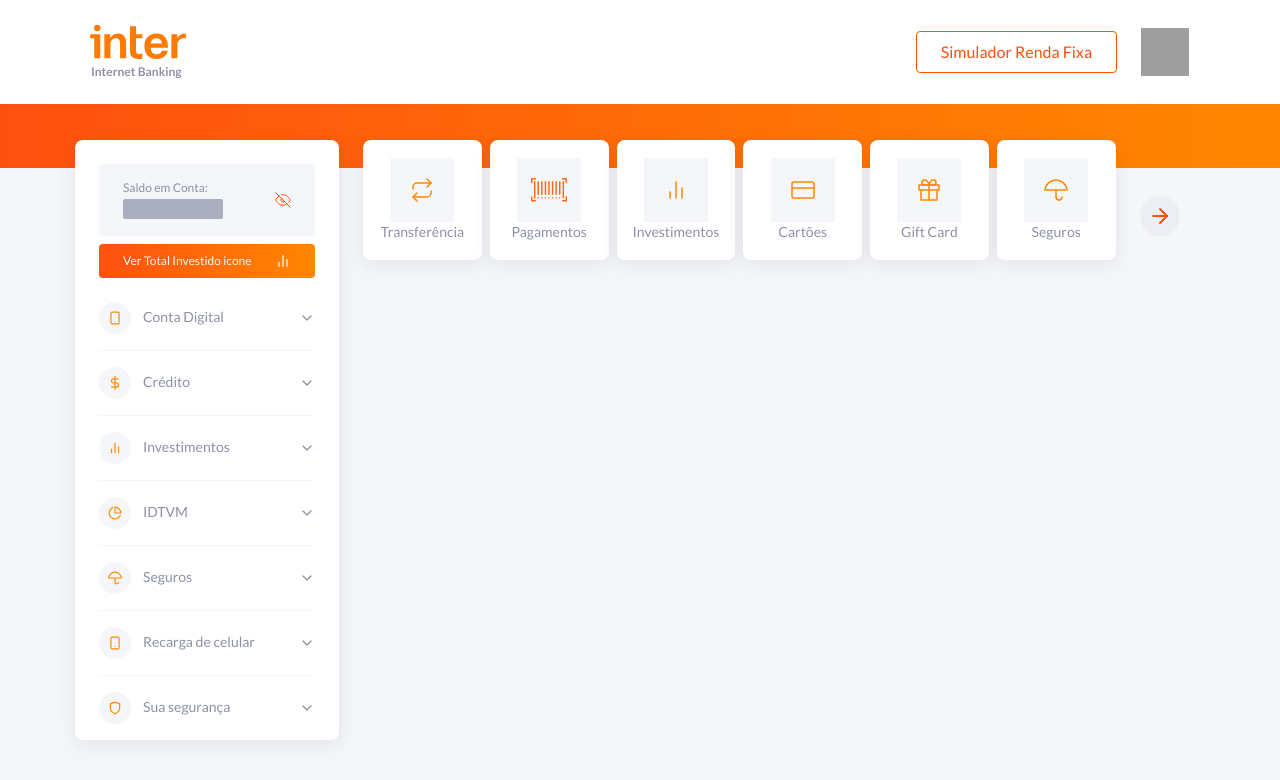
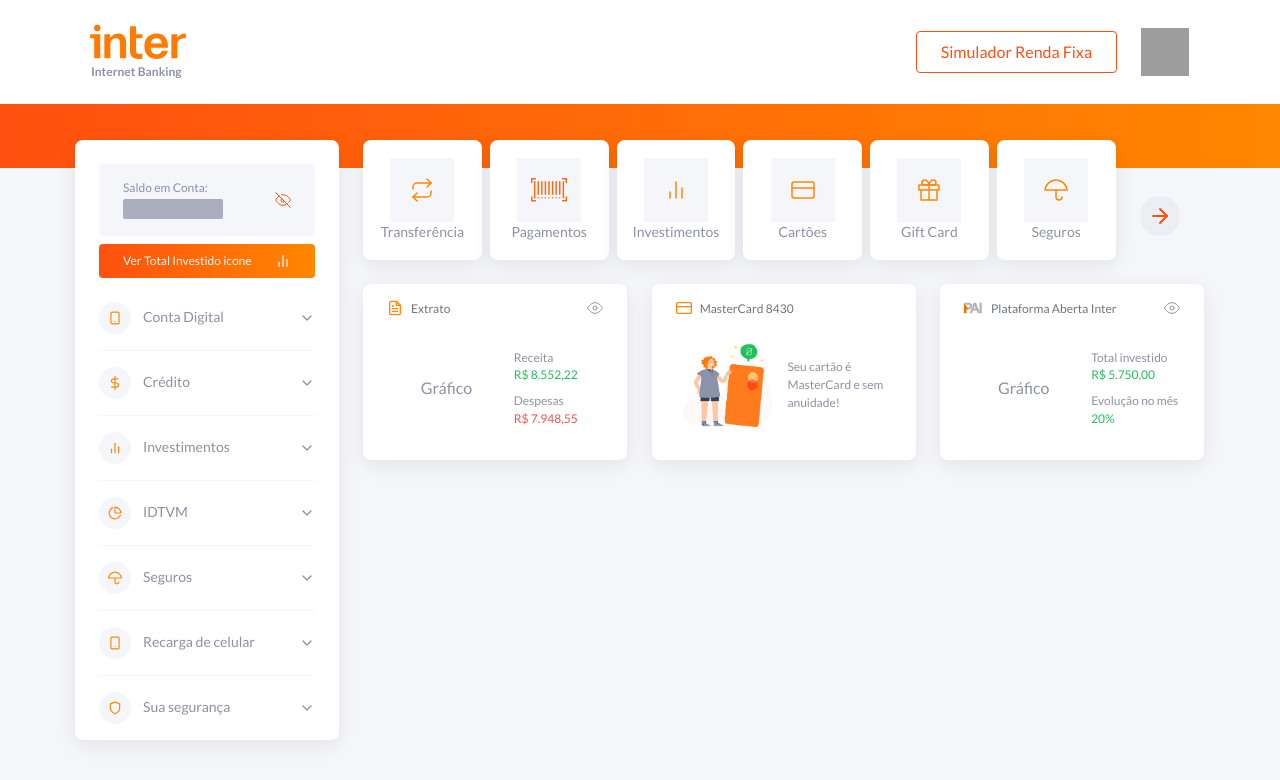
Before and after one commit to tiagosn01/bancointer, a React (Create React App) app: page / in a window 1280 px wide. Shown: the top 780 px of the page. Built offline with nearby package versions, Linux system fonts and the light colour scheme; grey boxes are pictures that could not be loaded.

Commit message:
feat/account-summary

```diff
--- /dev/null
+++ b/src/pages/Dashboard/MainContent/AccountSummary/index.js
@@ -0,0 +1,96 @@
+import React, { useState } from 'react';
+
+import { FiCreditCard, FiFileText, FiEye, FiEyeOff } from 'react-icons/fi';
+
+import {
+  Container,
+  Card,
+  Header,
+  DataWrapper,
+  LeftData,
+  RightData,
+  DataValue,
+} from './styles';
+import { PlataformaPaiIcon } from '../../../../assets/images/icons';
+import CreditCardIllustration from '../../../../assets/images/illustrations/card-illustration.png';
+import Button from '../../../../components/Button';
+
+const AccountSummary = () => {
+  const [displayStatement, setDisplayStatement] = useState(true);
+  const [displayInvestments, setDisplayInvestments] = useState(true);
+
+  return (
+    <Container>
+      <Card>
+        <Header iconStroke>
+          <FiFileText />
+          <h3>Extrato</h3>
+          <Button
+            onClick={() => setDisplayStatement(prevState => !prevState)}
+            variant="transparent"
+          >
+            {displayStatement ? <FiEye /> : <FiEyeOff />}
+          </Button>
+        </Header>
+
+        <DataWrapper>
+          <LeftData>Gráfico</LeftData>
+          <RightData>
+            <span>Receita</span>
+            <DataValue income>
+              {displayStatement ? 'R$ 8.552,22' : '---'}
+            </DataValue>
+            <span>Despesas</span>
+            <DataValue outcome>
+              {displayStatement ? 'R$ 7.948,55' : '---'}
+            </DataValue>
+          </RightData>
+        </DataWrapper>
+      </Card>
+      <Card>
+        <Header iconStroke>
+          <FiCreditCard />
+          <h3>MasterCard 8430</h3>
+        </Header>
+
+        <DataWrapper>
+          <LeftData>
+            <img
+              src={CreditCardIllustration}
+              alt="Cartão de Crédito Sem Anuidade"
+            />
+          </LeftData>
+          <RightData>
+            <span>Seu cartão é MasterCard e sem anuidade!</span>
+          </RightData>
+        </DataWrapper>
+      </Card>
+      <Card>
+        <Header iconStroke={false}>
+          <PlataformaPaiIcon />
+          <h3>Plataforma Aberta Inter</h3>
+          <Button
+            onClick={() => setDisplayInvestments(prevState => !prevState)}
+            variant="transparent"
+          >
+            {displayInvestments ? <FiEye /> : <FiEyeOff />}
+          </Button>
+        </Header>
+
+        <DataWrapper>
+          <LeftData>Gráfico</LeftData>
+          <RightData>
+            <span>Total investido</span>
+            <DataValue income>
+              {displayInvestments ? 'R$ 5.750,00' : '---'}
+            </DataValue>
+            <span>Evolução no mês</span>
+            <DataValue income>{displayInvestments ? '20%' : '---'}</DataValue>
+          </RightData>
+        </DataWrapper>
+      </Card>
+    </Container>
+  );
+};
+
+export default AccountSummary;
--- /dev/null
+++ b/src/pages/Dashboard/MainContent/AccountSummary/styles.js
@@ -0,0 +1,104 @@
+import styled, { css } from 'styled-components';
+
+export const Container = styled.section`
+  ${() => css`
+    display: grid;
+    grid-template-columns: repeat(3, minmax(0, 1fr));
+    column-gap: 2.4rem;
+    margin: 2.4rem 0;
+    max-height: 17.6rem;
+    height: 100%;
+  `}
+`;
+
+export const Card = styled.article`
+  ${({ theme }) => css`
+    background: ${theme.colors.background};
+    max-width: 26.4rem;
+    width: 100%;
+    height: 100%;
+    border-radius: ${theme.radius.default};
+    padding: 1.6rem 2.4rem;
+    box-shadow: ${theme.shadows.default};
+    display: flex;
+    flex-direction: column;
+  `}
+`;
+
+export const Header = styled.div`
+  ${({ theme, iconStroke }) => css`
+    display: flex;
+    justify-content: flex-start;
+    margin-bottom: 0.8rem;
+    > svg {
+      margin-right: 0.8rem;
+      stroke: ${iconStroke && theme.colors.primary};
+      width: auto;
+      height: 1.6rem;
+    }
+    > h3 {
+      font-weight: 500;
+      color: ${theme.colors.darkGrey};
+      font-size: ${theme.fontSizes.small};
+    }
+    > button {
+      margin: -0.8rem -1.6rem 0 auto;
+      padding: 0.8rem 1.6rem;
+      svg {
+        stroke: ${theme.colors.grey};
+        stroke-width: 1.5;
+      }
+    }
+  `}
+`;
+
+export const DataWrapper = styled.div`
+  display: flex;
+  align-items: center;
+  width: 100%;
+  margin-top: auto;
+  flex: 1;
+`;
+
+export const LeftData = styled.div`
+  ${() => css`
+    margin-right: 0.8rem;
+    max-width: 55%;
+    width: 100%;
+    display: flex;
+    justify-content: center;
+    align-items: center;
+    > img {
+      height: 8.4rem;
+      width: auto;
+    }
+  `}
+`;
+
+export const RightData = styled.div`
+  ${({ theme }) => css`
+    font-size: ${theme.fontSizes.small};
+    > span:not(:only-child):last-of-type {
+      margin-top: 0.8rem;
+      display: block;
+    }
+  `}
+`;
+
+export const DataValue = styled.div`
+  ${({ theme }) => css`
+    color: ${theme.colors.darkGrey};
+  `}
+
+  ${({ theme, income }) =>
+    income &&
+    css`
+      color: ${theme.colors.success};
+    `}
+
+  ${({ theme, outcome }) =>
+    outcome &&
+    css`
+      color: ${theme.colors.error};
+    `}
+`;
--- a/src/pages/Dashboard/MainContent/index.js
+++ b/src/pages/Dashboard/MainContent/index.js
@@ -1,4 +1,5 @@
 import React from 'react';
+import AccountSummary from './AccountSummary';
 
 import NavigationCards from './NavigationCards';
 
@@ -8,6 +9,7 @@ const MainContent = () => {
   return (
     <Container>
       <NavigationCards />
+      <AccountSummary />
     </Container>
   );
 };
```
Also changed, not shown: 1 other file (tests, documents, lock files or other folders).
